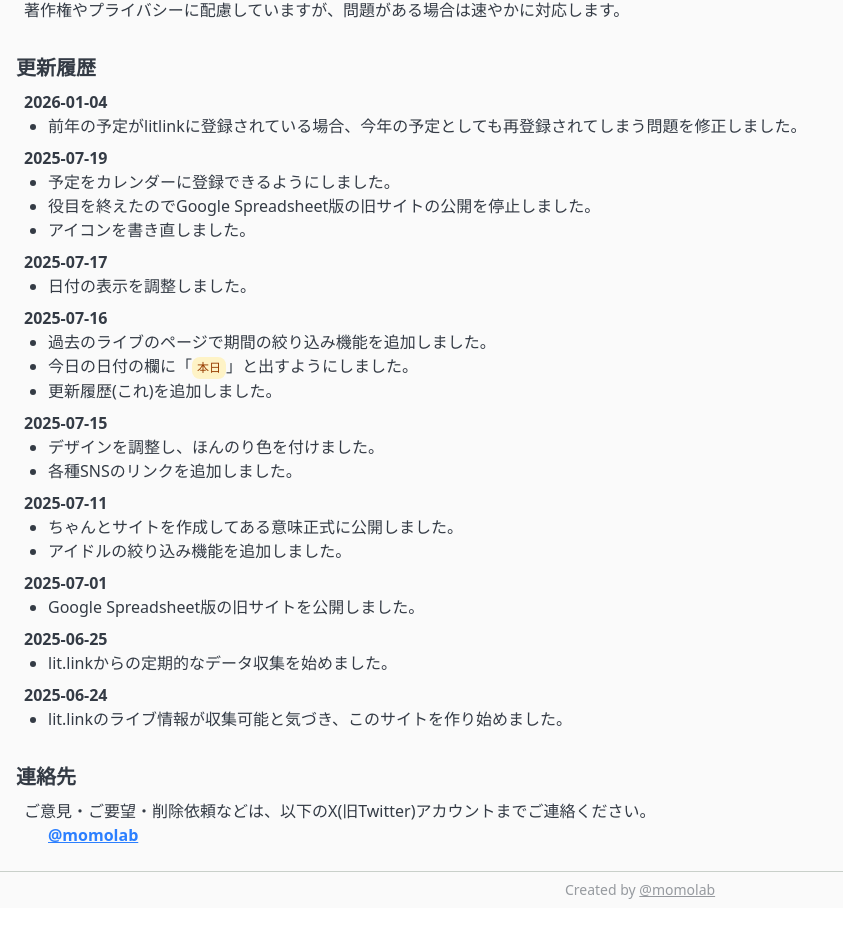
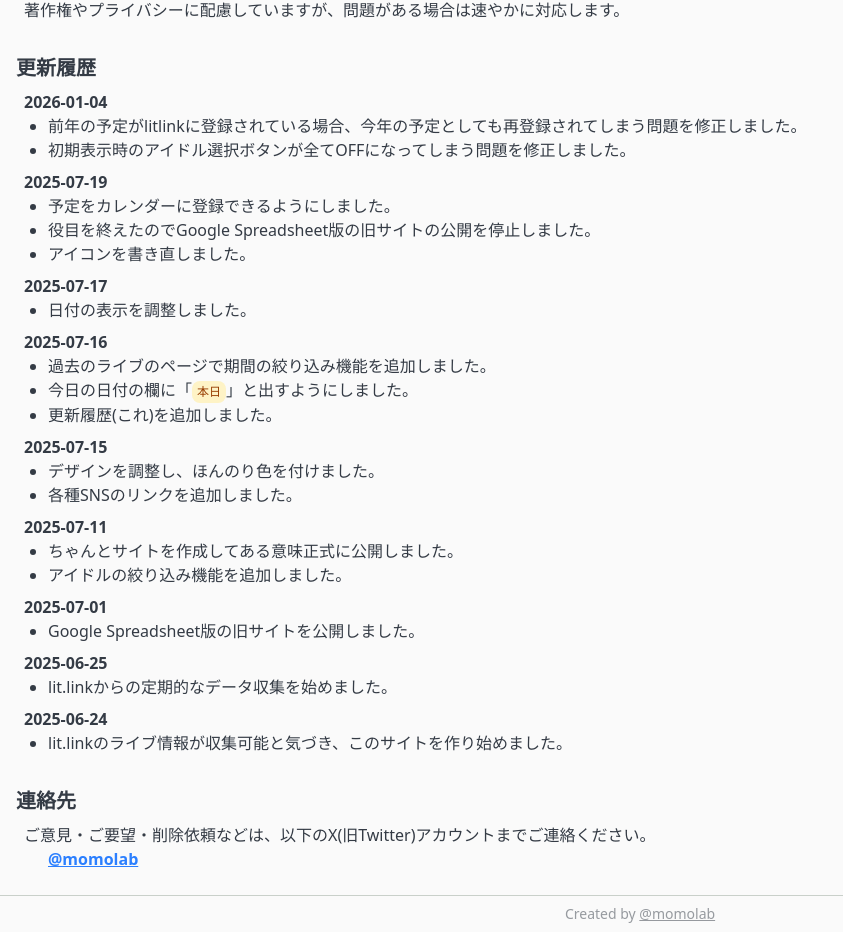
Before and after one commit to momo-lab/www-livelist, a React (Vite) app: page /about in a window 1280 px wide. Shown: the part 854-1786 px from the top of the page, without its empty margins (0-843 px from the left). Before the commit the page ends 1762 px from the top, so only its background shows below. Built offline with nearby package versions, Linux system fonts and the light colour scheme; no server answers.

Commit message:
docs: 更新履歴を修正

```diff
--- a/src/pages/About.tsx
+++ b/src/pages/About.tsx
@@ -92,6 +92,9 @@ export const AboutPage: React.FC = () => {
             <li>
               前年の予定がlitlinkに登録されている場合、今年の予定としても再登録されてしまう問題を修正しました。
             </li>
+            <li>
+              初期表示時のアイドル選択ボタンが全てOFFになってしまう問題を修正しました。
+            </li>
           </ul>
         </div>
 
```
